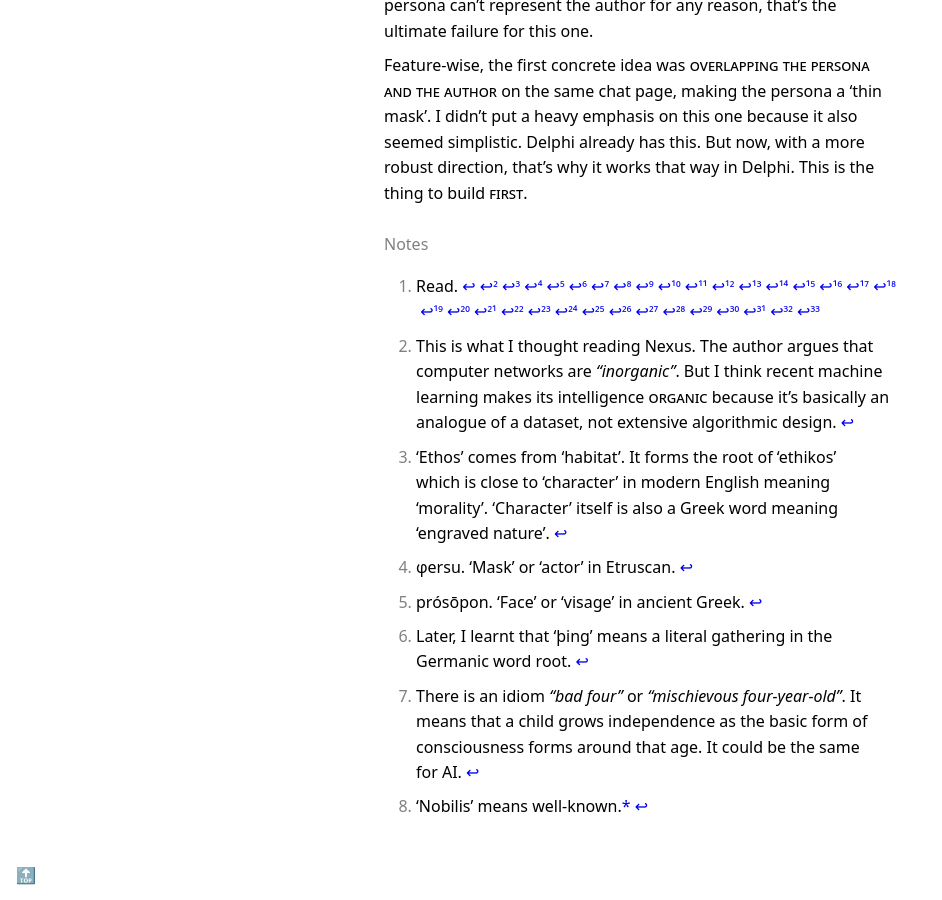
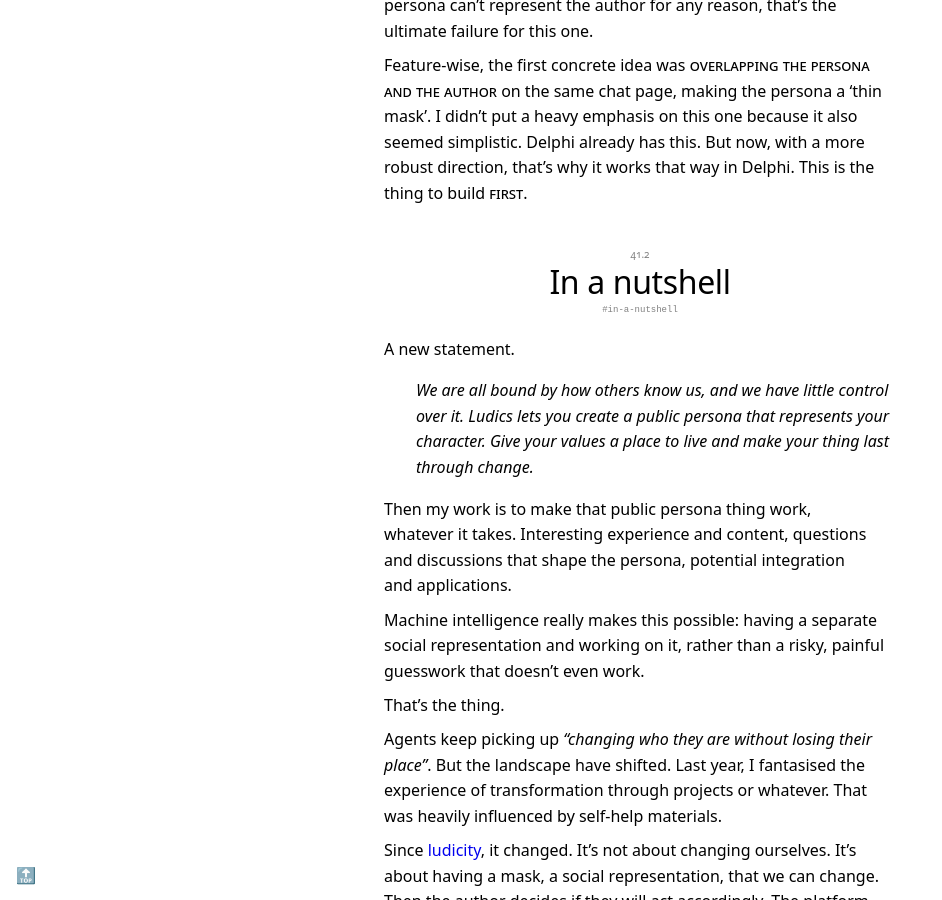
Before and after one commit to taronomy/taronomy, a Jekyll site: the page built from logs/56.md, in a window 1280 px wide and 900 px high, scrolled down 136181 px. Shown: the whole window, without its empty margins (0-942 px from the left). Built offline with Jekyll 4.4.1, drawn with Linux system fonts in a browser that asks for light colours; our own code applies the rules of GitHub Pages for plain Markdown files; some of the changed text lies outside the part shown.

Commit message:
Update 56.md

```diff
--- a/logs/56.md
+++ b/logs/56.md
@@ -2339,3 +2339,21 @@ Ludics externalises and animates that persona so it's stable and available. And
 In this sense, the membrane must be something that *convinces others that the persona represents the author*. Throughout this year's notes, the power of a persona was always rooted in this. If a persona can't represent the author for any reason, that's the ultimate failure for this one.
 
 Feature-wise, the first concrete idea was *overlapping the persona and the author* on the same chat page, making the persona a 'thin mask'. I didn't put a heavy emphasis on this one because it also seemed simplistic. Delphi already has this. But now, with a more robust direction, that's why it works that way in Delphi. This is the thing to build *first*.
+
+## In a nutshell
+
+A new statement.
+
+> We are all bound by how others know us, and we have little control over it. Ludics lets you create a public persona that represents your character. Give your values a place to live and make your thing last through change.
+
+Then my work is to make that public persona thing work, whatever it takes. Interesting experience and content, questions and discussions that shape the persona, potential integration and applications.
+
+Machine intelligence really makes this possible: having a separate social representation and working on it, rather than a risky, painful guesswork that doesn't even work.
+
+That's the thing.
+
+Agents keep picking up "changing who they are without losing their place". But the landscape have shifted. Last year, I fantasised the experience of transformation through projects or whatever. That was heavily influenced by self-help materials.
+
+Since [ludicity](#ludicity), it changed. It's not about changing ourselves. It's about having a mask, a social representation, that we can change. Then the author decides if they will act accordingly. The platform might be able to nudge it or design it, but never force it.
+
+It's about separating ourselves from our character. And changing that character in the gap.
```
